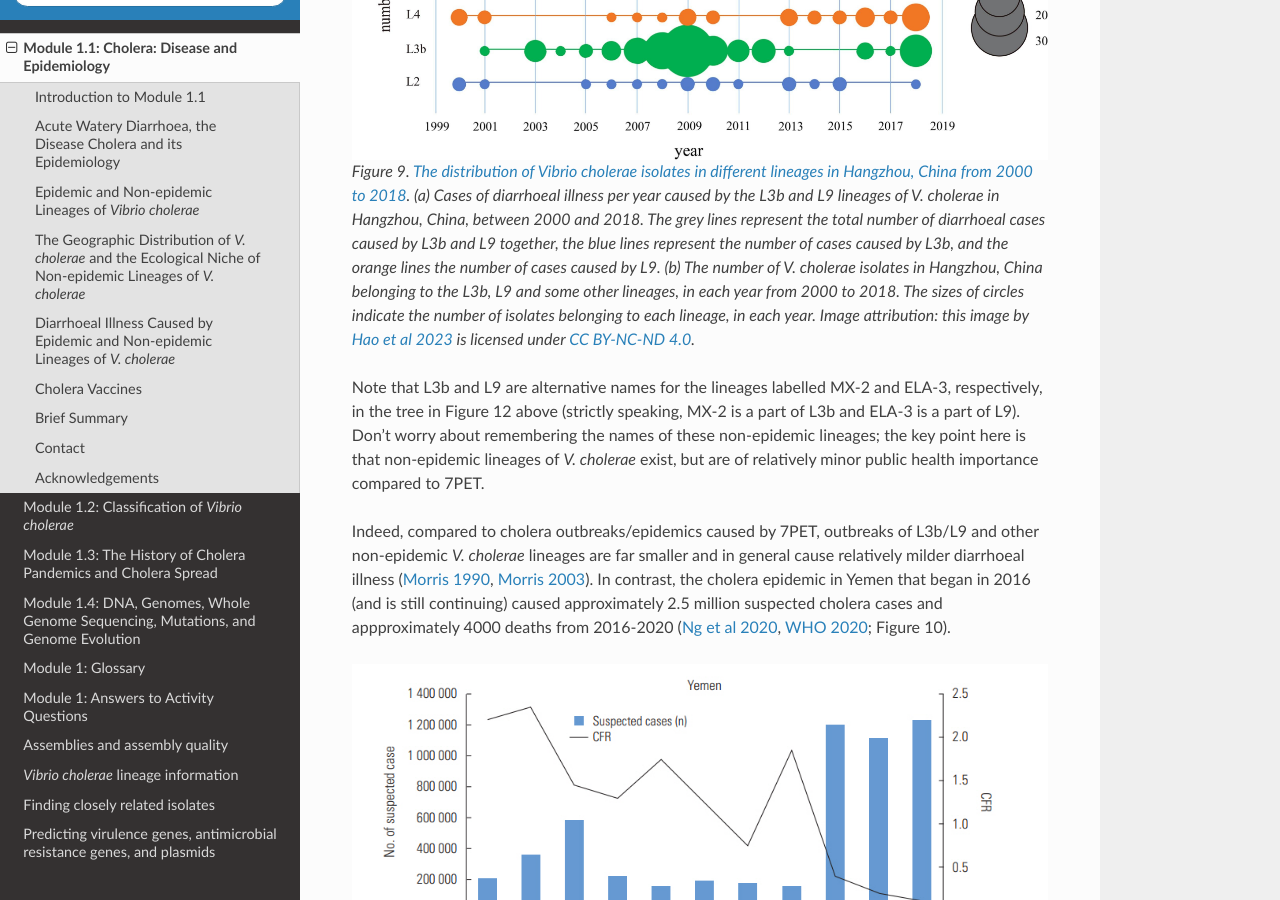
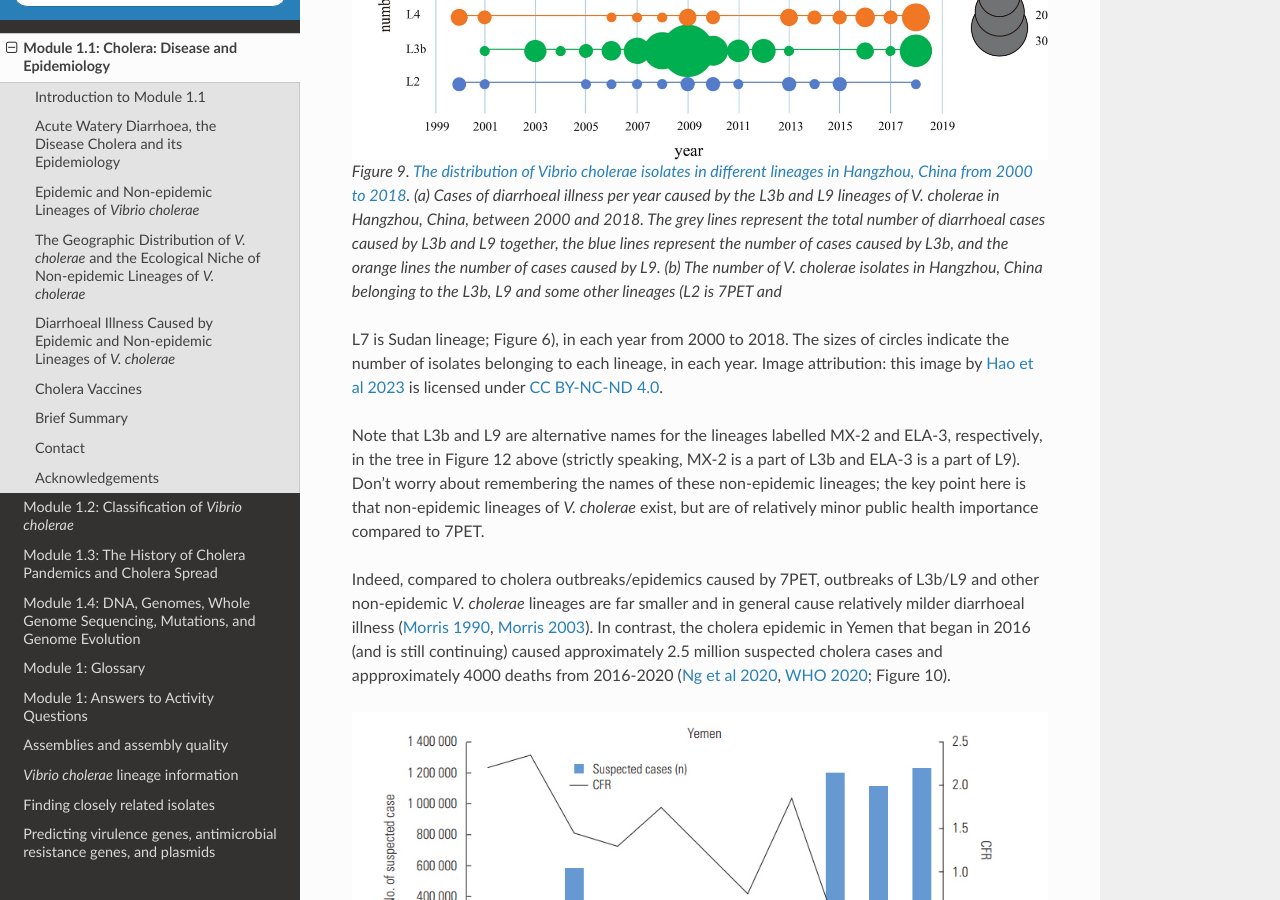
Before and after one commit to avrilcoghlan/cholerabook, a Sphinx documentation site: the page built from docs/source/vibriogenomes.rst, in a window 1280 px wide and 900 px high, scrolled down 10217 px. Built offline with Sphinx 7.4.7 and the Read the Docs theme 2.0.0, drawn with Linux system fonts in a browser that asks for light colours.

Commit message:
Update vibriogenomes.rst

```diff
--- a/docs/source/vibriogenomes.rst
+++ b/docs/source/vibriogenomes.rst
@@ -347,7 +347,8 @@
 .. figure:: L3b_Hangzhou.jpg
   :width: 750
 
-  Figure 9. `The distribution of Vibrio cholerae isolates in different lineages in Hangzhou, China from 2000 to 2018`_. (a) Cases of diarrhoeal illness per year caused by the L3b and L9 lineages of *V. cholerae* in Hangzhou, China, between 2000 and 2018. The grey lines represent the total number of diarrhoeal cases caused by L3b and L9 together, the blue lines represent the number of cases caused by L3b, and the orange lines the number of cases caused by L9. (b) The number of *V. cholerae* isolates in Hangzhou, China belonging to the L3b, L9 and some other lineages, in each year from 2000 to 2018. The sizes of circles indicate the number of isolates belonging to each lineage, in each year. Image attribution: this image by `Hao et al 2023`_ is licensed under `CC BY-NC-ND 4.0`_.
+  Figure 9. `The distribution of Vibrio cholerae isolates in different lineages in Hangzhou, China from 2000 to 2018`_. (a) Cases of diarrhoeal illness per year caused by the L3b and L9 lineages of *V. cholerae* in Hangzhou, China, between 2000 and 2018. The grey lines represent the total number of diarrhoeal cases caused by L3b and L9 together, the blue lines represent the number of cases caused by L3b, and the orange lines the number of cases caused by L9. (b) The number of *V. cholerae* isolates in Hangzhou, China belonging to the L3b, L9 and some other lineages (L2 is 7PET and
+L7 is Sudan lineage; Figure 6), in each year from 2000 to 2018. The sizes of circles indicate the number of isolates belonging to each lineage, in each year. Image attribution: this image by `Hao et al 2023`_ is licensed under `CC BY-NC-ND 4.0`_.
 
 .. _CC BY-NC-ND 4.0: https://creativecommons.org/licenses/by-nc-nd/4.0/
 
```
